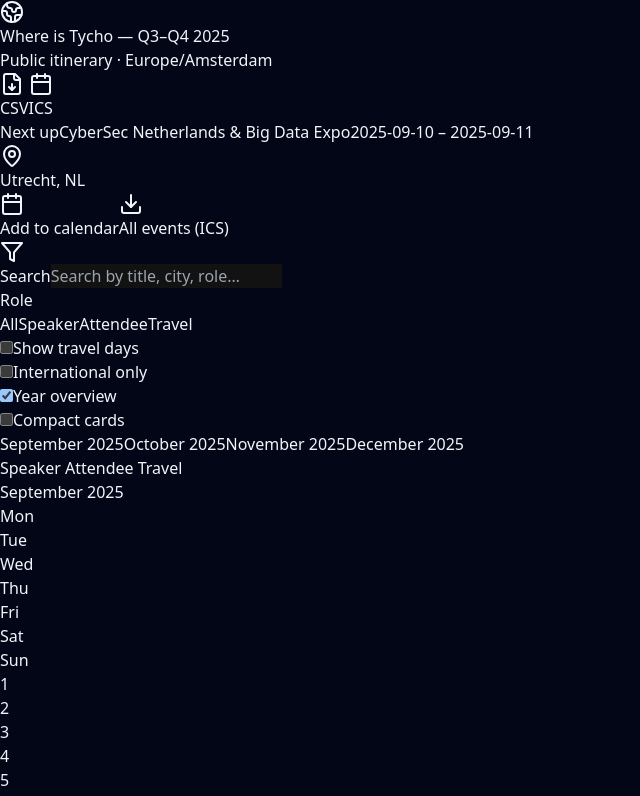
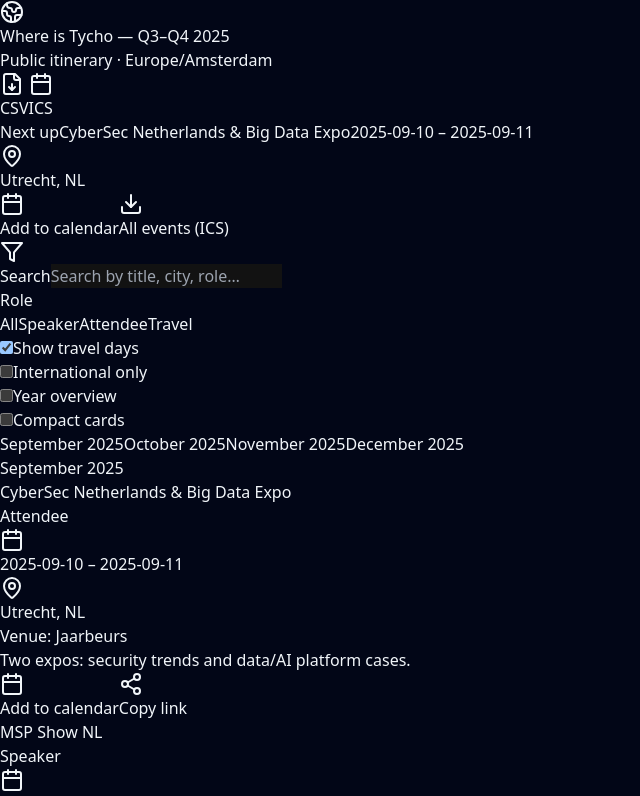
Before and after one commit to TychoLoke/where-is-tycho, a Next.js app: page / in a window 1280 px wide. Shown: the top 796 px of the page, without its empty margins (0-640 px from the left). Built offline with nearby package versions, Linux system fonts and the light colour scheme.

Commit message:
Update page.jsx

```diff
--- a/src/app/page.jsx
+++ b/src/app/page.jsx
@@ -570,11 +570,11 @@
 // =========================================================
 function EventPlannerApp() {
   const [baseEvents] = useState(() => RAW_EVENTS);
-  const [showTravel, setShowTravel] = useState(false); // public default: hide travel
+  const [showTravel, setShowTravel] = useState(true);  // default ON for public
   const [q, setQ] = useState("");
   const [roleFilter, setRoleFilter] = useState("All");
   const [intlOnly, setIntlOnly] = useState(false);
-  const [viewYear, setViewYear] = useState(true);
+  const [viewYear, setViewYear] = useState(false);     // default OFF → list first
   const [compact, setCompact] = useState(false);
 
   const base = useMemo(() => baseEvents.slice().sort(compareByStart), [baseEvents]);
```
